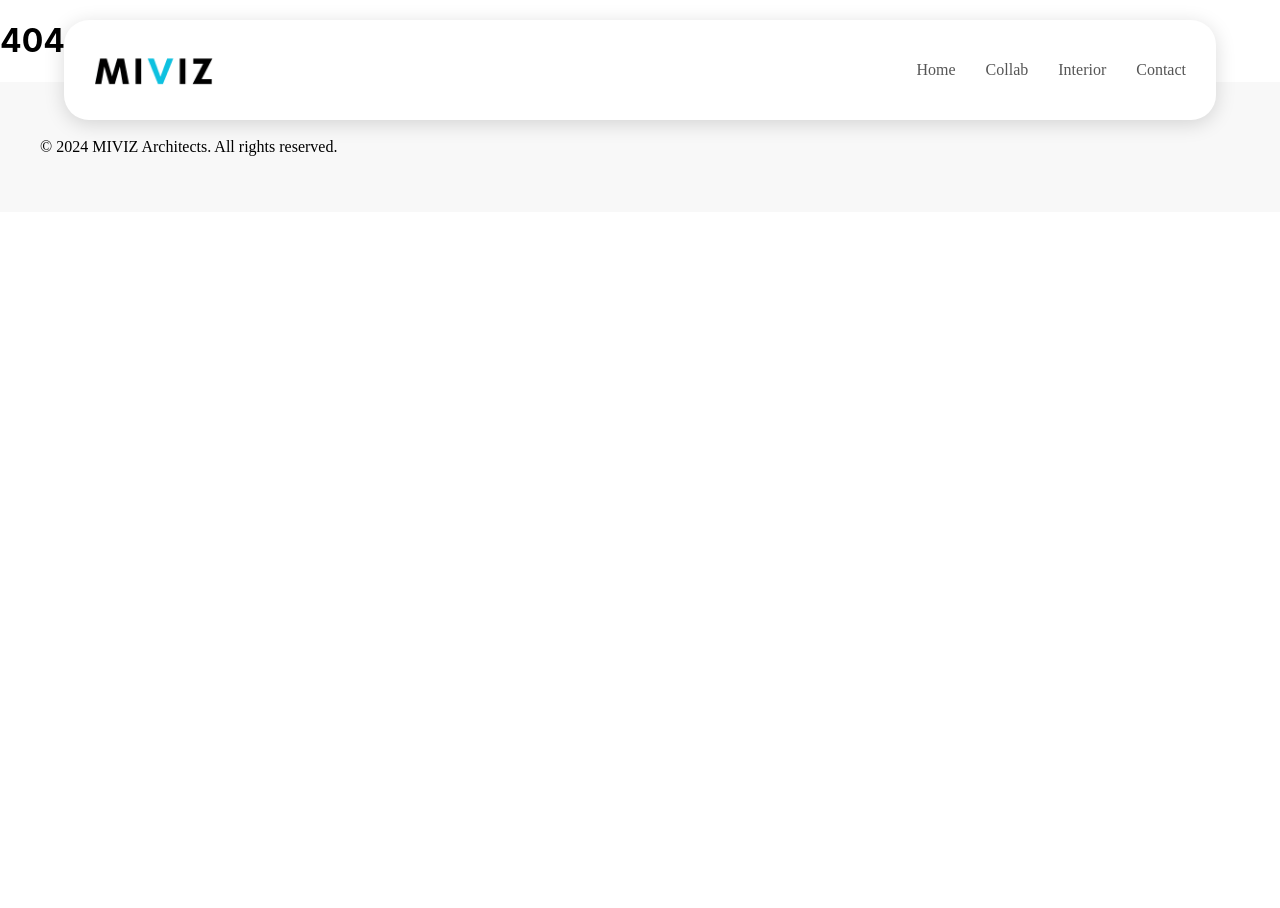
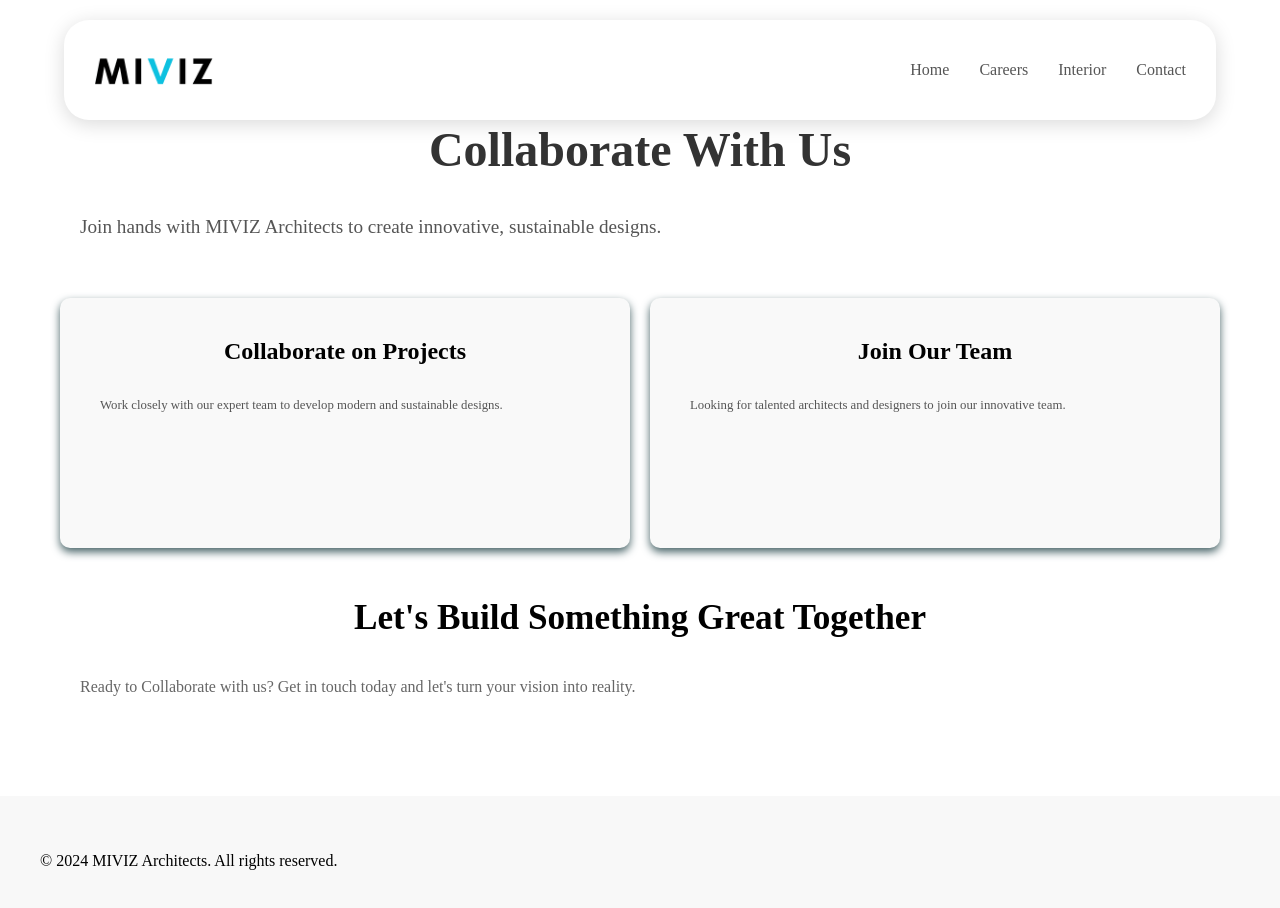
Before and after one commit to Rahullohar703/Miviz, a React (Create React App) app: page /careers in a window 1280 px wide. Before the commit this address had no page. Shown: the top 908 px of the page. Before the commit the page ends 800 px from the top, so only its background shows below. Built offline with nearby package versions, Linux system fonts and the light colour scheme; a web font is replaced by a local one.

Commit message:
made some new changes

```diff
--- a/src/App.js
+++ b/src/App.js
@@ -3,13 +3,13 @@ import React from 'react';
 import { BrowserRouter as Router, Routes, Route } from 'react-router-dom';
 import ModernNavbar from './components/ModernNavbar';
 import Hero from './components/Hero';
-import Collab from './menu links/Collab';
 import Interior from './menu links/Interior';
 import Contact from './menu links/Contact';
 import Projects from './components/Projects';
 import Ticker from './components/Ticker';
 import ResponsiveTable from './components/ResponsiveTable';
 import Footer from './components/Footer';
+import Careers from './menu links/Careers';
 
 function App() {
     return (
@@ -32,7 +32,7 @@ function App() {
                 />
 
                 {/* Other Routes */}
-                <Route path="/collab" element={<Collab />} />
+                <Route path="/careers" element={<Careers />} />
                 <Route path="/interior" element={<Interior />} />
                 <Route path="/contact" element={<Contact />} />
 
--- a/src/components/ModernNavbar.js
+++ b/src/components/ModernNavbar.js
@@ -41,11 +41,11 @@ const ModernNavbar = () => {
                     <Link to="/">Home</Link>
                 </motion.li>
                 <motion.li whileHover={{ scale: 1.1 }}>
-                    <Link to="/collab">Collab</Link>
+                    <Link to="/careers">Careers</Link>
                 </motion.li>
                 <motion.li whileHover={{ scale: 1.1 }}>
                     <a
-                        href="https://miviz.vercel.app"
+                        href="https://mivizarchitects.in"
                         target="_blank"
                         rel="noopener noreferrer"
                     >
--- a/src/menu links/Collab.css
+++ b/src/menu links/Careers.css
@@ -1,6 +1,6 @@
-/* CoLlab.css */
+/* Careers.css */
 
-.collab-container {
+.careers-container {
   max-width: 1200px;
   margin: 0 auto;
   padding: 50px 20px;
@@ -8,15 +8,16 @@
   margin-top: 40px;
 }
 
-.collab-header h1 {
+.careers-header h1 {
   font-size: 3.0rem;
   margin-bottom: 10px;
   color: #333;
   font-family: 'Martian mono';
 
+
 }
 
-.collab-header p {
+.careers-header p {
   font-size: 1.2rem;
   margin-bottom: 40px;
   color: #555;
@@ -24,14 +25,14 @@
 
 }
 
-.collab-cards {
+.careers-cards {
   display: grid;
   grid-template-columns: repeat(auto-fit, minmax(300px, 1fr));
   gap: 20px;
   margin-bottom: 50px;
 }
 
-.collab-card {
+.careers-card {
   background-color: #f9f9f9;
   padding: 20px;
   border-radius: 10px;
@@ -40,31 +41,31 @@
   height: 250px;
 }
 
-.collab-card h3 {
+.careers-card h3 {
   font-size: 1.5rem;
   margin-bottom: 10px;
   font-family: 'Martian mono';
 
 }
 
-.collab-card p {
+.careers-card p {
   font-size: 0.8rem;
   color: #555;
   font-family: 'Martian mono';
 }
 
-.collab-cta {
+.careers-cta {
   margin-top: 50px;
 }
 
-.collab-cta h2 {
+.careers-cta h2 {
   font-size: 2.2rem;
   margin-bottom: 20px;
   font-family: 'Martian mono';
 
 }
 
-.collab-cta p {
+.careers-cta p {
   font-size: 1.0rem;
   margin-bottom: 30px;
   color: #666;
@@ -72,7 +73,7 @@
 
 }
 
-.collab-cta button {
+.careers-cta button {
   padding: 20px 30px;
   background-color: #333;
   color: white;
@@ -83,6 +84,18 @@
   font-family: 'Martian mono';
 }
 
-.collab-cta button:hover {
+.careers-cta button:hover {
   background-color: #444;
 }
+
+.card-link {
+  text-decoration: none; /* Remove underline */
+  color: inherit; /* Inherit color from parent elements */
+  display: block; /* Make the entire card clickable */
+  transition: color 0.3s ease; /* Smooth color transition */
+}
+
+/* Apply hover effect on the link */
+.card-link:hover {
+  color: #444; /* Slight color change on hover */
+}
--- a/src/menu links/Collab.js
+++ b/src/menu links/Careers.js
@@ -1,19 +1,19 @@
 // src/menu links/Colab.js
 import React from 'react';
 import { motion } from 'framer-motion';
-import './Collab.css'; // Import CSS for styling
+import './Careers.css'; // Import CSS for styling
 
-const Collab = () => {
+const Careers = () => {
   return (
     <motion.div
-      className="collab-container"
+      className="careers-container"
       initial={{ opacity: 0 }}
       animate={{ opacity: 1 }}
       transition={{ duration: 1 }}
     >
       {/* Header Section */}
       <motion.div
-        className="collab-header"
+        className="careers-header"
         initial={{ y: -50, opacity: 0 }}
         animate={{ y: 0, opacity: 1 }}
         transition={{ delay: 0.3, duration: 1 }}
@@ -22,47 +22,53 @@ const Collab = () => {
         <p>Join hands with MIVIZ Architects to create innovative, sustainable designs.</p>
       </motion.div>
 
-      {/* Collaboration Cards Section */}
-      <div className="collab-cards">
+      {/* careersoration Cards Section */}
+      <div className="careers-cards">
+      <a
+          href="https://forms.gle/WBUL9YaU62Uu9Q788"
+          target="_blank"
+          rel="noopener noreferrer"
+          className="card-link" /* Add class to customize link styles */
+        >
         <motion.div
-          className="collab-card"
+          className="careers-card"
           whileHover={{ scale: 1.05 }}
           transition={{ type: 'spring', stiffness: 200 }}
         >
           <h3>Collaborate on Projects</h3>
           <p>Work closely with our expert team to develop modern and sustainable designs.</p>
-        </motion.div>
-
+        </motion.div></a>
+        <a
+          href="https://forms.gle/u8rkQ5cbVZmEiZof9"
+          target="_blank"
+          rel="noopener noreferrer"
+          className="card-link" /* Add class to customize link styles */
+        >
         <motion.div
-          className="collab-card"
+          className="careers-card"
           whileHover={{ scale: 1.05 }}
           transition={{ type: 'spring', stiffness: 200 }}
         >
           <h3>Join Our Team</h3>
           <p>Looking for talented architects and designers to join our innovative team.</p>
-        </motion.div>
+        </motion.div></a>
       </div>
 
       {/* Call to Action Section */}
       <motion.div
-        className="collab-cta"
+        className="careers-cta"
         initial={{ opacity: 0 }}
         animate={{ opacity: 1 }}
         transition={{ delay: 0.6, duration: 1 }}
       >
         <h2>Let's Build Something Great Together</h2>
         <p>
-          Ready to collaborate with us? Get in touch today and let's turn your vision into reality.
+          Ready to Collaborate with us? Get in touch today and let's turn your vision into reality.
         </p>
-        <motion.button
-          whileHover={{ scale: 1.1 }}
-          transition={{ type: 'spring', stiffness: 200 }}
-        >
-          Contact Us
-        </motion.button>
+
       </motion.div>
     </motion.div>
   );
 };
 
-export default Collab;
+export default Careers;
```
